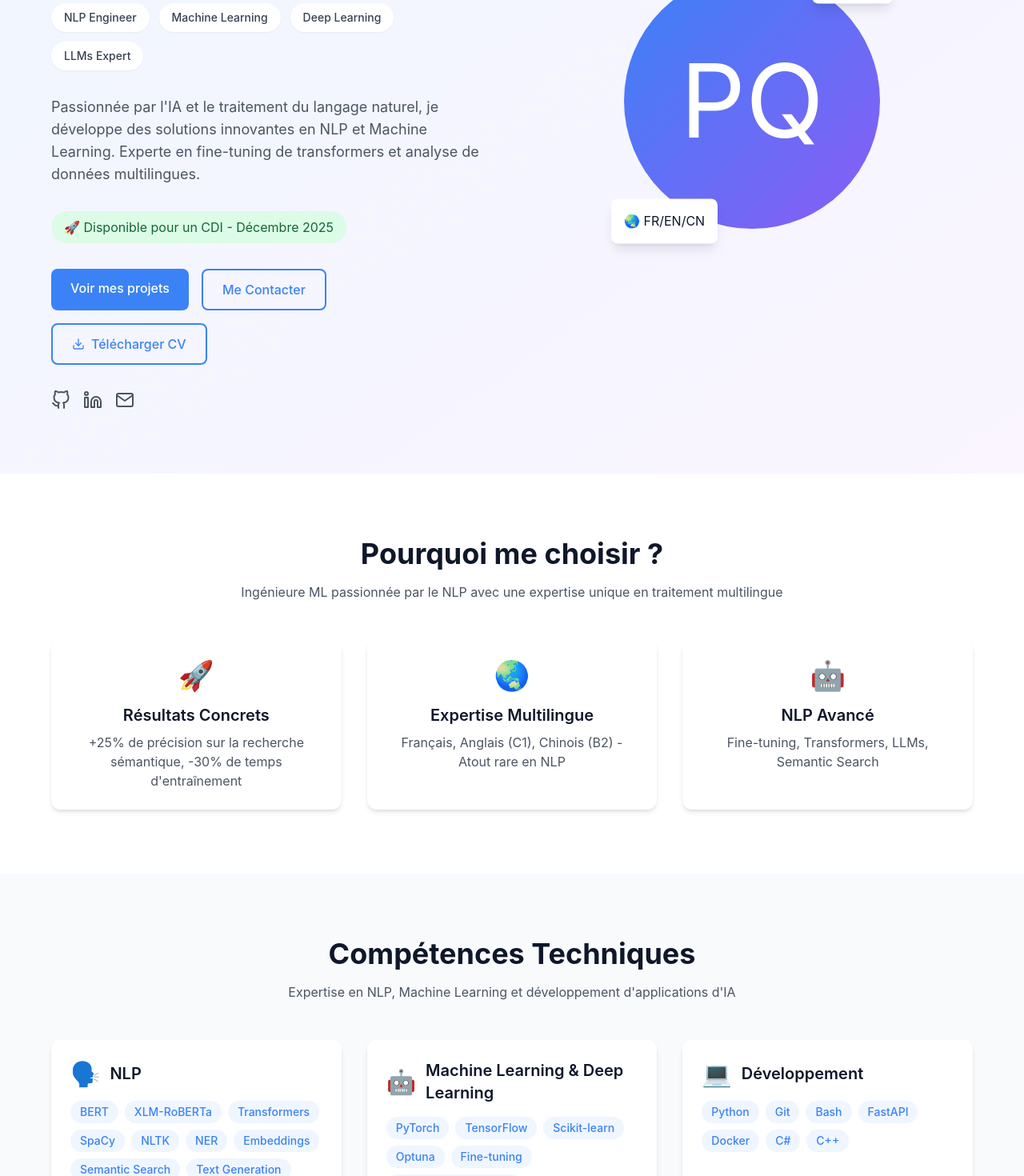
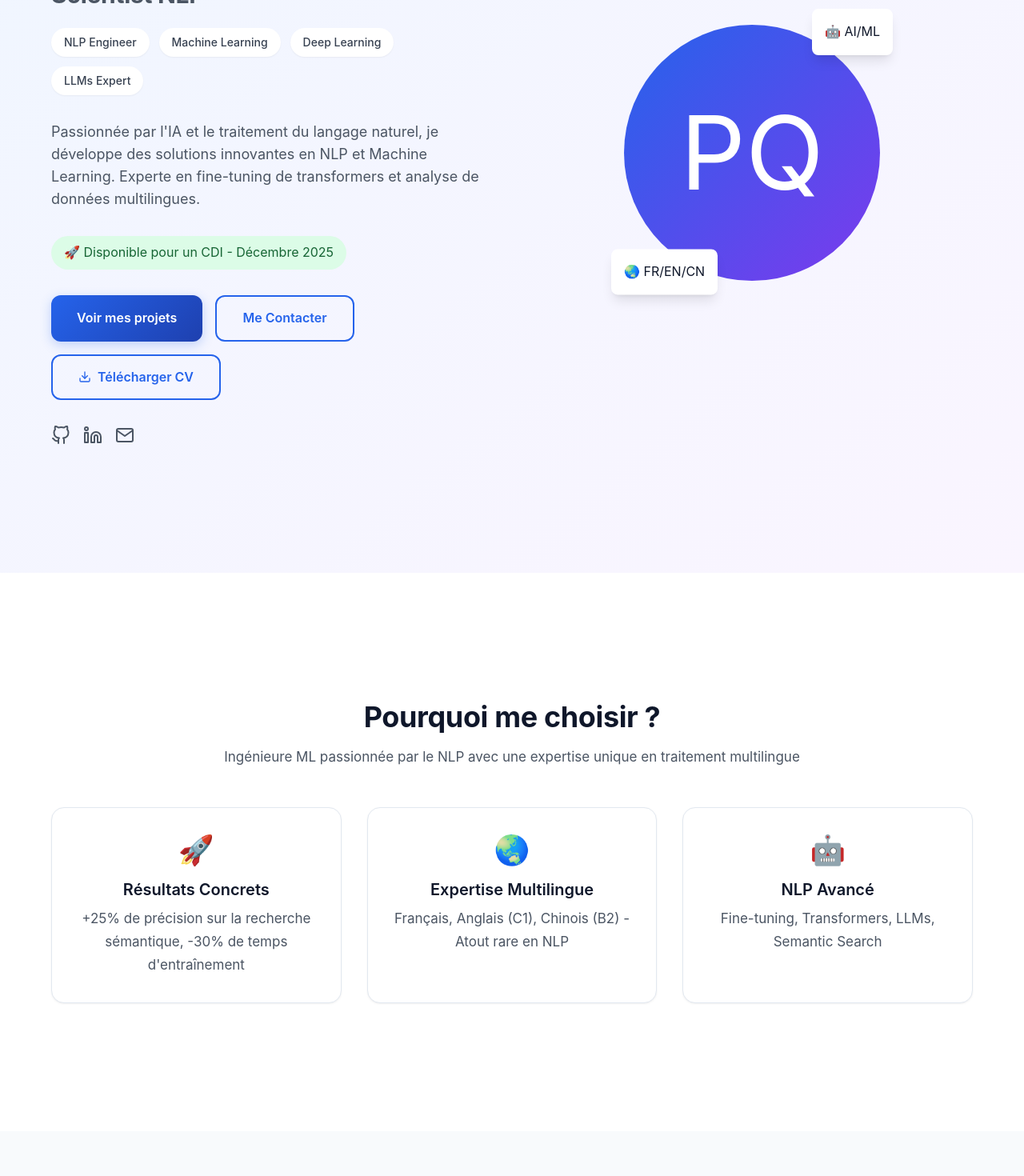
Before and after one commit to PerrineQhn/perrine-quennehen-portfolio, a Next.js app: page / in a window 1280 px wide. Shown: the part 420-1890 px from the top of the page at 80% size. Built offline with nearby package versions, Linux system fonts and the light colour scheme.

Commit message:
fix: css style

```diff
--- a/package.json
+++ b/package.json
@@ -9,11 +9,11 @@
     "lint": "next lint"
   },
   "dependencies": {
-    "framer-motion": "^11.0.0",
+    "framer-motion": "^11.18.2",
     "next": "^14.2.0",
     "react": "^18.3.1",
     "react-dom": "^18.3.1",
-    "react-icons": "^5.0.0"
+    "react-icons": "^5.5.0"
   },
   "devDependencies": {
     "autoprefixer": "^10.0.1",
--- a/styles/global.css
+++ b/styles/global.css
@@ -2,7 +2,20 @@
 @tailwind components;
 @tailwind utilities;
 
-@import url('https://fonts.googleapis.com/css2?family=Inter:wght@300;400;500;600;700;800&display=swap');
+@import url('https://fonts.googleapis.com/css2?family=Inter:wght@300;400;500;600;700;800;900&display=swap');
+
+:root {
+  --primary: #2563eb;
+  --primary-light: #3b82f6;
+  --primary-dark: #1e40af;
+  --secondary: #7c3aed;
+  --accent: #06b6d4;
+  --text-primary: #0f172a;
+  --text-secondary: #475569;
+  --bg-primary: #ffffff;
+  --bg-secondary: #f8fafc;
+  --border: #e2e8f0;
+}
 
 * {
   margin: 0;
@@ -12,37 +25,424 @@
 
 html {
   scroll-behavior: smooth;
+  font-size: 16px;
 }
 
 body {
-  font-family: 'Inter', sans-serif;
-  background-color: #F8FAFC;
-  color: #0F172A;
+  font-family: 'Inter', -apple-system, BlinkMacSystemFont, 'Segoe UI', sans-serif;
+  background-color: var(--bg-secondary);
+  color: var(--text-primary);
+  line-height: 1.6;
+  -webkit-font-smoothing: antialiased;
+  -moz-osx-font-smoothing: grayscale;
 }
 
-@layer components {
+/* ============================================
+   TYPOGRAPHY
+   ============================================ */
+
+h1, h2, h3, h4, h5, h6 {
+  font-weight: 700;
+  line-height: 1.2;
+  color: var(--text-primary);
+}
+
+h1 {
+  font-size: clamp(2.5rem, 5vw, 4rem);
+  letter-spacing: -0.02em;
+}
+
+h2 {
+  font-size: clamp(2rem, 4vw, 3rem);
+  letter-spacing: -0.01em;
+}
+
+h3 {
+  font-size: clamp(1.5rem, 3vw, 2rem);
+}
+
+p {
+  color: var(--text-secondary);
+  line-height: 1.7;
+  font-size: 1.0625rem;
+}
+
+/* ============================================
+   LAYOUT UTILITIES
+   ============================================ */
+
 .section-padding {
-    @apply py-20 px-4 md:px-8 lg:px-16;
+  padding: 5rem 1rem;
+}
+
+@media (min-width: 768px) {
+  .section-padding {
+    padding: 8rem 2rem;
+  }
+}
+
+@media (min-width: 1024px) {
+  .section-padding {
+    padding: 10rem 4rem;
+  }
 }
 
 .container-custom {
-    @apply max-w-7xl mx-auto;
+  max-width: 1280px;
+  margin: 0 auto;
+  width: 100%;
 }
 
+/* ============================================
+   BUTTONS
+   ============================================ */
+
 .btn-primary {
-    @apply bg-primary text-white px-6 py-3 rounded-lg font-medium
-           hover:bg-blue-600 transition-all duration-300
-           transform hover:scale-105;
+  display: inline-flex;
+  align-items: center;
+  justify-content: center;
+  padding: 0.875rem 2rem;
+  background: linear-gradient(135deg, var(--primary) 0%, var(--primary-dark) 100%);
+  color: white;
+  font-weight: 600;
+  font-size: 1rem;
+  border-radius: 0.75rem;
+  border: none;
+  cursor: pointer;
+  transition: all 0.3s ease;
+  box-shadow: 0 4px 14px 0 rgba(37, 99, 235, 0.25);
+  text-decoration: none;
+}
+
+.btn-primary:hover {
+  transform: translateY(-2px);
+  box-shadow: 0 8px 20px 0 rgba(37, 99, 235, 0.35);
 }
 
 .btn-secondary {
-    @apply border-2 border-primary text-primary px-6 py-3 rounded-lg
-           font-medium hover:bg-primary hover:text-white
-           transition-all duration-300;
+  display: inline-flex;
+  align-items: center;
+  justify-content: center;
+  padding: 0.875rem 2rem;
+  background: transparent;
+  color: var(--primary);
+  font-weight: 600;
+  font-size: 1rem;
+  border: 2px solid var(--primary);
+  border-radius: 0.75rem;
+  cursor: pointer;
+  transition: all 0.3s ease;
+  text-decoration: none;
 }
 
+.btn-secondary:hover {
+  background: var(--primary);
+  color: white;
+  transform: translateY(-2px);
+  box-shadow: 0 4px 14px 0 rgba(37, 99, 235, 0.2);
+}
+
+/* ============================================
+   CARDS
+   ============================================ */
+
 .card {
-    @apply bg-white rounded-xl shadow-md hover:shadow-xl
-           transition-all duration-300 p-6;
+  background: white;
+  border-radius: 1rem;
+  padding: 2rem;
+  box-shadow: 0 1px 3px 0 rgba(0, 0, 0, 0.05), 0 1px 2px -1px rgba(0, 0, 0, 0.05);
+  transition: all 0.3s ease;
+  border: 1px solid var(--border);
+}
+
+.card:hover {
+  box-shadow: 0 10px 30px -5px rgba(0, 0, 0, 0.1), 0 4px 6px -2px rgba(0, 0, 0, 0.05);
+  transform: translateY(-4px);
+  border-color: transparent;
+}
+
+/* ============================================
+   BADGES
+   ============================================ */
+
+.badge {
+  display: inline-flex;
+  align-items: center;
+  padding: 0.375rem 0.875rem;
+  background: rgba(37, 99, 235, 0.08);
+  color: var(--primary);
+  font-size: 0.875rem;
+  font-weight: 500;
+  border-radius: 9999px;
+  transition: all 0.2s ease;
+}
+
+.badge:hover {
+  background: rgba(37, 99, 235, 0.12);
+}
+
+/* ============================================
+   HEADER / NAVIGATION
+   ============================================ */
+
+header {
+  position: sticky;
+  top: 0;
+  z-index: 50;
+  background: rgba(255, 255, 255, 0.95);
+  backdrop-filter: blur(10px);
+  border-bottom: 1px solid var(--border);
+}
+
+nav a {
+  position: relative;
+  font-weight: 500;
+  color: var(--text-secondary);
+  transition: color 0.2s ease;
+}
+
+nav a:hover {
+  color: var(--primary);
+}
+
+nav a::after {
+  content: '';
+  position: absolute;
+  bottom: -4px;
+  left: 0;
+  width: 0;
+  height: 2px;
+  background: var(--primary);
+  transition: width 0.3s ease;
+}
+
+nav a:hover::after {
+  width: 100%;
+}
+
+/* ============================================
+   HERO SECTION
+   ============================================ */
+
+.hero-gradient {
+  background: linear-gradient(135deg, #f8fafc 0%, #e0e7ff 50%, #ddd6fe 100%);
+}
+
+.hero-title {
+  background: linear-gradient(135deg, var(--primary) 0%, var(--secondary) 100%);
+  -webkit-background-clip: text;
+  -webkit-text-fill-color: transparent;
+  background-clip: text;
+}
+
+/* ============================================
+   SKILLS TAGS
+   ============================================ */
+
+.skill-tag {
+  display: inline-flex;
+  align-items: center;
+  padding: 0.5rem 1rem;
+  background: rgba(37, 99, 235, 0.06);
+  color: var(--primary);
+  font-size: 0.9375rem;
+  font-weight: 500;
+  border-radius: 0.5rem;
+  transition: all 0.2s ease;
+  border: 1px solid rgba(37, 99, 235, 0.1);
+}
+
+.skill-tag:hover {
+  background: rgba(37, 99, 235, 0.1);
+  border-color: rgba(37, 99, 235, 0.2);
+  transform: translateY(-2px);
+}
+
+/* ============================================
+   TIMELINE
+   ============================================ */
+
+.timeline-dot {
+  position: relative;
+}
+
+.timeline-dot::before {
+  content: '';
+  position: absolute;
+  top: 50%;
+  left: 50%;
+  transform: translate(-50%, -50%);
+  width: 16px;
+  height: 16px;
+  background: white;
+  border: 3px solid var(--primary);
+  border-radius: 50%;
+}
+
+.timeline-dot::after {
+  content: '';
+  position: absolute;
+  top: 50%;
+  left: 50%;
+  transform: translate(-50%, -50%);
+  width: 24px;
+  height: 24px;
+  background: rgba(37, 99, 235, 0.1);
+  border-radius: 50%;
+  animation: pulse 2s ease-in-out infinite;
+}
+
+@keyframes pulse {
+  0%, 100% {
+    opacity: 1;
+    transform: translate(-50%, -50%) scale(1);
+  }
+  50% {
+    opacity: 0.5;
+    transform: translate(-50%, -50%) scale(1.3);
   }
 }
+
+/* ============================================
+   FORMS
+   ============================================ */
+
+input, textarea {
+  width: 100%;
+  padding: 0.875rem 1rem;
+  font-family: inherit;
+  font-size: 1rem;
+  color: var(--text-primary);
+  background: white;
+  border: 2px solid var(--border);
+  border-radius: 0.5rem;
+  transition: all 0.2s ease;
+}
+
+input:focus, textarea:focus {
+  outline: none;
+  border-color: var(--primary);
+  box-shadow: 0 0 0 3px rgba(37, 99, 235, 0.1);
+}
+
+/* ============================================
+   FOOTER
+   ============================================ */
+
+footer {
+  background: var(--text-primary);
+  color: white;
+}
+
+footer a {
+  color: rgba(255, 255, 255, 0.7);
+  transition: color 0.2s ease;
+}
+
+footer a:hover {
+  color: white;
+}
+
+/* ============================================
+   RESPONSIVE IMAGES
+   ============================================ */
+
+img {
+  max-width: 100%;
+  height: auto;
+  display: block;
+}
+
+/* ============================================
+   SELECTION
+   ============================================ */
+
+::selection {
+  background: var(--primary);
+  color: white;
+}
+
+::-moz-selection {
+  background: var(--primary);
+  color: white;
+}
+
+/* ============================================
+   SCROLLBAR (Webkit only)
+   ============================================ */
+
+::-webkit-scrollbar {
+  width: 12px;
+}
+
+::-webkit-scrollbar-track {
+  background: var(--bg-secondary);
+}
+
+::-webkit-scrollbar-thumb {
+  background: var(--primary);
+  border-radius: 6px;
+}
+
+::-webkit-scrollbar-thumb:hover {
+  background: var(--primary-dark);
+}
+
+/* ============================================
+   ANIMATIONS
+   ============================================ */
+
+@keyframes fadeIn {
+  from {
+    opacity: 0;
+    transform: translateY(20px);
+  }
+  to {
+    opacity: 1;
+    transform: translateY(0);
+  }
+}
+
+.fade-in {
+  animation: fadeIn 0.6s ease-out;
+}
+
+@keyframes slideInLeft {
+  from {
+    opacity: 0;
+    transform: translateX(-40px);
+  }
+  to {
+    opacity: 1;
+    transform: translateX(0);
+  }
+}
+
+.slide-in-left {
+  animation: slideInLeft 0.6s ease-out;
+}
+
+@keyframes slideInRight {
+  from {
+    opacity: 0;
+    transform: translateX(40px);
+  }
+  to {
+    opacity: 1;
+    transform: translateX(0);
+  }
+}
+
+.slide-in-right {
+  animation: slideInRight 0.6s ease-out;
+}
+
+/* ============================================
+   PRINT STYLES
+   ============================================ */
+
+@media print {
+  .no-print {
+    display: none !important;
+  }
+}
--- a/tailwind.config.js
+++ b/tailwind.config.js
@@ -8,14 +8,30 @@ module.exports = {
   theme: {
     extend: {
       colors: {
-        primary: '#3B82F6',
-        secondary: '#8B5CF6',
-        accent: '#06B6D4',
-        dark: '#0F172A',
-        light: '#F8FAFC',
+        primary: {
+          DEFAULT: '#2563eb',
+          light: '#3b82f6',
+          dark: '#1e40af',
+        },
+        secondary: {
+          DEFAULT: '#7c3aed',
+          light: '#8b5cf6',
+          dark: '#6d28d9',
+        },
+        accent: '#06b6d4',
       },
       fontFamily: {
-        sans: ['Inter', 'sans-serif'],
+        sans: ['Inter', 'system-ui', 'sans-serif'],
+      },
+      boxShadow: {
+        'soft': '0 2px 15px -3px rgba(0, 0, 0, 0.07), 0 10px 20px -2px rgba(0, 0, 0, 0.04)',
+        'medium': '0 10px 30px -5px rgba(0, 0, 0, 0.1), 0 4px 6px -2px rgba(0, 0, 0, 0.05)',
+        'large': '0 20px 50px -12px rgba(0, 0, 0, 0.15)',
+      },
+      animation: {
+        'fade-in': 'fadeIn 0.6s ease-out',
+        'slide-in-left': 'slideInLeft 0.6s ease-out',
+        'slide-in-right': 'slideInRight 0.6s ease-out',
       },
     },
   },
```
Also changed, not shown: 1 other file (tests, documents, lock files or other folders). Lines whose indentation alone changed are shown as unchanged.
